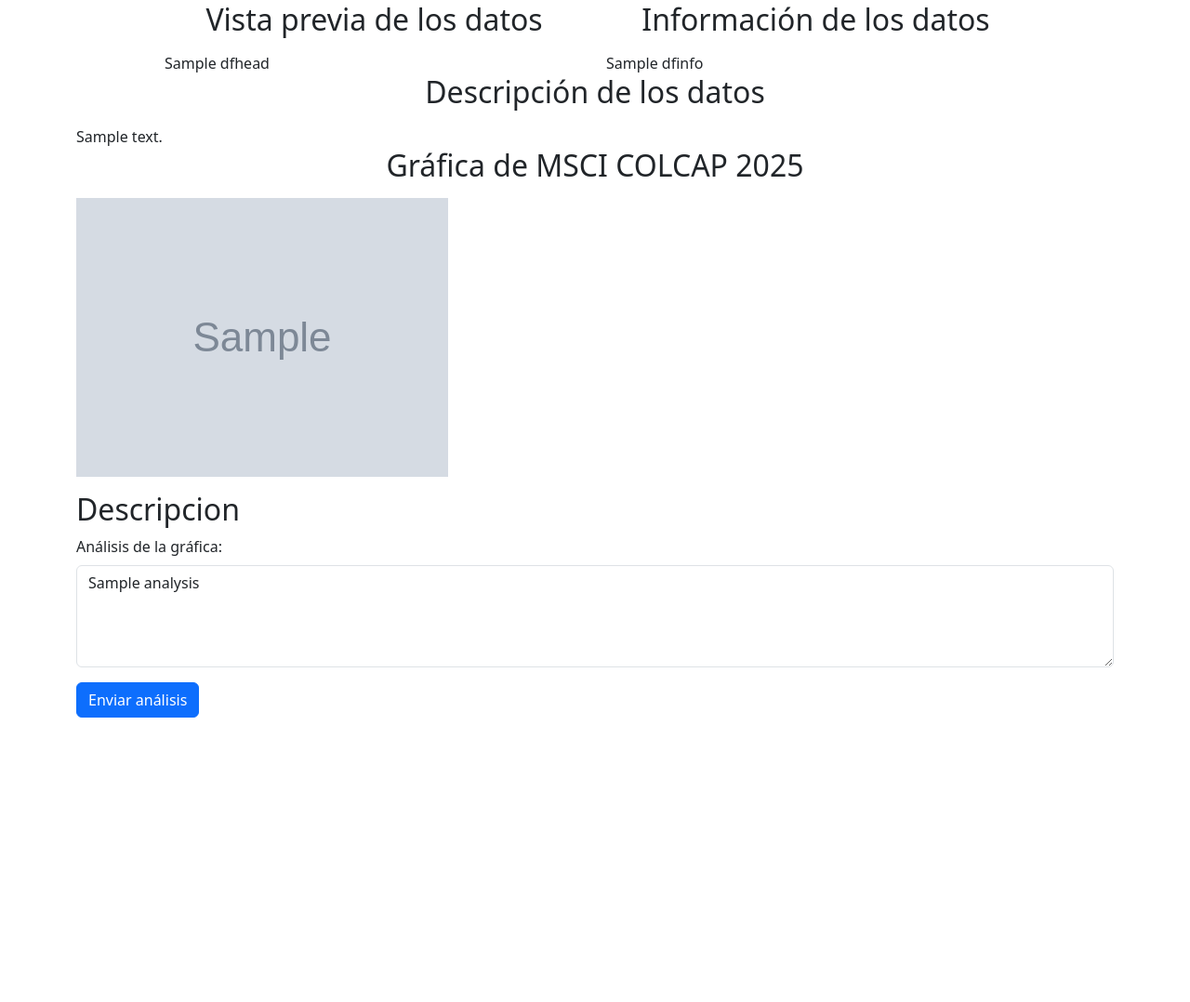
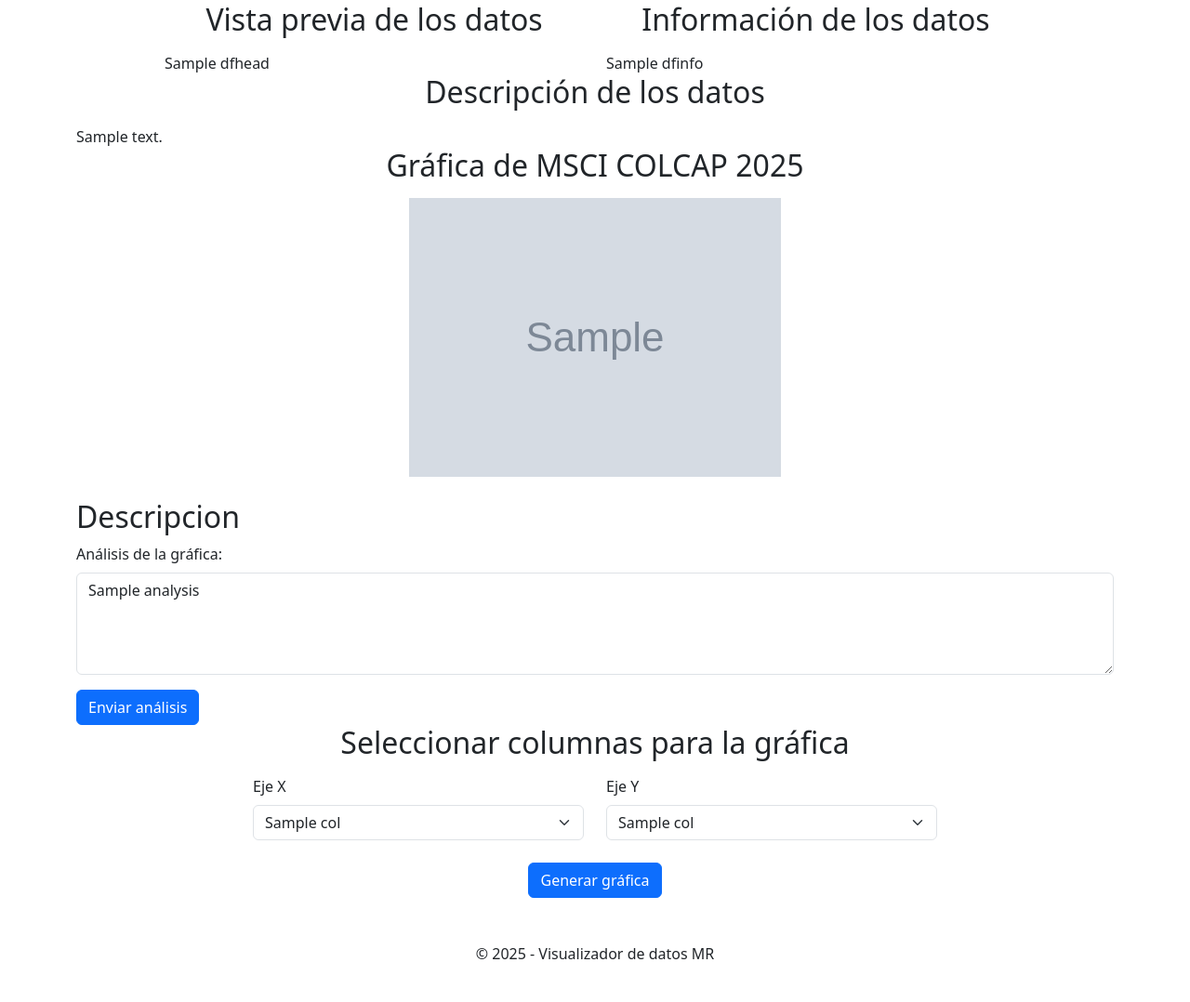
Before and after one commit to M4rtR0d/visulizador_datos, a Flask app: template templates/myapp.html in a window 1280 px wide. Shown: the part 234-1312 px from the top of the page at 93% size. Before the commit the page ends 1006 px from the top, so only its background shows below. Run offline with Flask 3, Linux system fonts and the light colour scheme; the template is opened without the code that fills it: most values are stand-ins (such as "Sample title", 1, 10 or a date in 2020); grey boxes marked "Sample" are stand-in pictures.

Commit message:
Caraga y presenta estadisticas, en otra pagina grafica cols seleccionadas

```diff
--- a/app.py
+++ b/app.py
@@ -1,20 +1,26 @@
 import io
-from flask import Flask, render_template, request
+from flask import Flask, render_template, request, session
 import pandas as pd
 import matplotlib.pyplot as plt
 import os
 
 app = Flask(__name__)
-
+app.secret_key = '123'  # Necesario para usar sesiones
 UPLOAD_FOLDER = 'static'
 
+'''
 def crear_grafica(df, filename='grafico.png'):
+
+    # Obtener las columnas seleccionadas del formulario
+    x_column = request.form['x_column']
+    y_column = request.form['y_column']
+
     # Crear un gráfico de líneas para el precio de cierre
     plt.figure(figsize=(12, 6))
-    plt.plot(df['Fecha'], df['Valor hoy'], label='Cierre', color='blue')
-    plt.title('Indice MSCI COLCAP')
-    plt.xlabel('Fecha')
-    plt.ylabel('Indice')
+    plt.plot(df['x_column'], df['y_column'], label=f'{y_column} vs {x_column}', color='blue')
+    plt.title(f'Gráfica de {y_column} vs {x_column}')
+    plt.xlabel(x_column)
+    plt.ylabel(y_column)
     plt.legend()
     plt.grid(True)
 
@@ -22,44 +28,100 @@ def crear_grafica(df, filename='grafico.png'):
     graph_path = os.path.join(UPLOAD_FOLDER, filename)
     plt.savefig(graph_path)
     plt.close()
+'''
+@app.route('/crear_grafica', methods=['POST'])
+def crear_grafica():
+    try:
+        # Obtener las columnas seleccionadas del formulario
+        x_column = request.form['x_column']
+        y_column = request.form['y_column']
 
+        # Recuperar el archivo CSV desde la sesión
+        file_path = session.get('file_path')
+        if not file_path or not os.path.exists(file_path):
+            return "El archivo CSV no está disponible. Por favor, cargue un archivo nuevamente.", 400
+
+        # Leer el archivo CSV
+        df = pd.read_csv(file_path, parse_dates=['Fecha'], low_memory=False)
+
+        # Crear la gráfica con las columnas seleccionadas
+        plt.figure(figsize=(12, 6))
+        plt.plot(df[x_column], df[y_column], label=f'{y_column} vs {x_column}', color='blue')
+        plt.title(f'Gráfica de {y_column} vs {x_column}')
+        plt.xlabel(x_column)
+        plt.ylabel(y_column)
+        plt.legend()
+        plt.grid(True)
+
+        # Guardar la figura
+        graph_path = os.path.join(UPLOAD_FOLDER, 'grafico_personalizado.png')
+        plt.savefig(graph_path)
+        plt.close()
+
+        # Renderizar la plantilla con la nueva gráfica
+        return render_template('myapp.html', graph_file=graph_path, columnas=df.columns.tolist())
+
+    except Exception as e:
+        return f"Error al generar la gráfica: {str(e)}", 400
 
 @app.route('/', methods=['GET', 'POST'])
-# Crear funcion para subir archivo, verificar extension .csv y convertirlo a dataframe
 def upload_csv():
     if request.method == 'POST':
         # Verificar si se subió un archivo
+        if 'file' not in request.files:
+            return "No se encontró el archivo. Por favor, suba un archivo CSV.", 400
+
         file = request.files['file']
 
         # Verificar si el archivo es un CSV
         if file and file.filename.endswith('.csv'):
             try:
+                # Guardar el archivo en el servidor
+                file_path = os.path.join(UPLOAD_FOLDER, file.filename)
+                file.save(file_path)
+
                 # Leer el archivo CSV
-                df = pd.read_csv(file, parse_dates=['Fecha'], low_memory=False)
+                try:
+                    df = pd.read_csv(file_path, parse_dates=['Fecha'], low_memory=False)
+                except pd.errors.EmptyDataError:
+                    return "El archivo CSV está vacío. Por favor, suba un archivo válido.", 400
+                except pd.errors.ParserError:
+                    return "El archivo no tiene un formato CSV válido. Por favor, suba un archivo válido.", 400
 
-                dfhead=df.head()
-                # Convierte dfhead a HTML para pasarlo a la plantilla
+                # Validar que el archivo tenga columnas
+                if df.empty or df.columns.size == 0:
+                    return "El archivo CSV no contiene columnas. Por favor, suba un archivo válido.", 400
+
+                # Guardar la ruta del archivo en la sesión
+                session['file_path'] = file_path
+
+                # Generar vista previa, descripción y columnas
+                dfhead = df.head()
                 dfhead_html = dfhead.to_html(classes='table table-striped', index=False)
 
                 dfdescribe = df.describe(include='all')
                 dfdescribre_html = dfdescribe.to_html(classes='table table-striped', index=False)
 
-                # Captura la salida de df.info() en un buffer de texto
                 buffer = io.StringIO()
                 df.info(buf=buffer)
-                dfinfo = buffer.getvalue()  # Obtén el contenido del buffer como una cadena
-                dfinfo_html = f"<pre>{dfinfo}</pre>"  # Formatea como HTML preformateado
+                dfinfo = buffer.getvalue()
+                dfinfo_html = f"<pre>{dfinfo}</pre>"
 
-                crear_grafica(df)
+                columnas = df.columns.tolist()
 
-
-                # retorna en myapp.html el grafico del dataframe
-                return render_template('myapp.html', graph_file='grafico.png', dfhead=dfhead_html, dfdescribe=dfdescribre_html, dfinfo=dfinfo_html)
-
+                # Renderizar la plantilla con las variables necesarias
+                return render_template(
+                    'myapp.html',
+                    graph_file=None,
+                    dfhead=dfhead_html,
+                    dfdescribe=dfdescribre_html,
+                    dfinfo=dfinfo_html,
+                    columnas=columnas
+                )
             except Exception as e:
                 return f"Error al procesar el archivo: {str(e)}", 400
         else:
-            return "Por favor suba un archivo csv valido", 400
+            return "Por favor suba un archivo CSV válido.", 400
 
     return render_template('myapp.html')
 
--- a/templates/myapp.html
+++ b/templates/myapp.html
@@ -55,7 +55,9 @@
 
     {% if graph_file %}
         <h2 class="mb-3 text-center">Gráfica de MSCI COLCAP 2025</h2>
-        <img src="{{ url_for('static', filename=graph_file) }}" alt="Gráfica de MSCI COLCAP 2025" class="img-fluid mb-3">
+        <div class="text-center mb-4">
+            <img src="{{ graph_file }}" alt="Gráfica" class="img-fluid">
+        </div>
 
         <h2>Descripcion</h2>
         <form action="">
@@ -67,5 +69,39 @@
         </form>
     {% endif %}
 
+    {% if columnas %}
+    <h2 class="mb-3 text-center">Seleccionar columnas para la gráfica</h2>
+    <form method="POST" action="/crear_grafica" class="mb-5">
+        <div class="row justify-content-center">
+            <div class="col-md-4">
+                <label for="x_column" class="form-label">Eje X</label>
+                <select name="x_column" id="x_column" class="form-select" required>
+                    {% for col in columnas %}
+                        <option value="{{ col }}">{{ col }}</option>
+                    {% endfor %}
+                </select>
+            </div>
+            <div class="col-md-4">
+                <label for="y_column" class="form-label">Eje Y</label>
+                <select name="y_column" id="y_column" class="form-select" required>
+                    {% for col in columnas %}
+                        <option value="{{ col }}">{{ col }}</option>
+                    {% endfor %}
+                </select>
+            </div>
+        </div>
+        <div class="text-center mt-4">
+            <button type="submit" class="btn btn-primary">Generar gráfica</button>
+        </div>
+    </form>
+    {% endif %}
+
+    <footer class="text-center mt-5">
+        <p>&copy; 2025 - Visualizador de datos MR</p>
+    </footer>
+
+    <script src="https://cdn.jsdelivr.net/npm/bootstrap@5.3.0-alpha3/dist/js/bootstrap.bundle.min.js"></script>
+    <script src="https://code.jquery.com/jquery-3.6.0.min.js"></script>
+
 </body>
 </html>
```
Also changed, not shown: static/grafico_personalizado.png (added).
